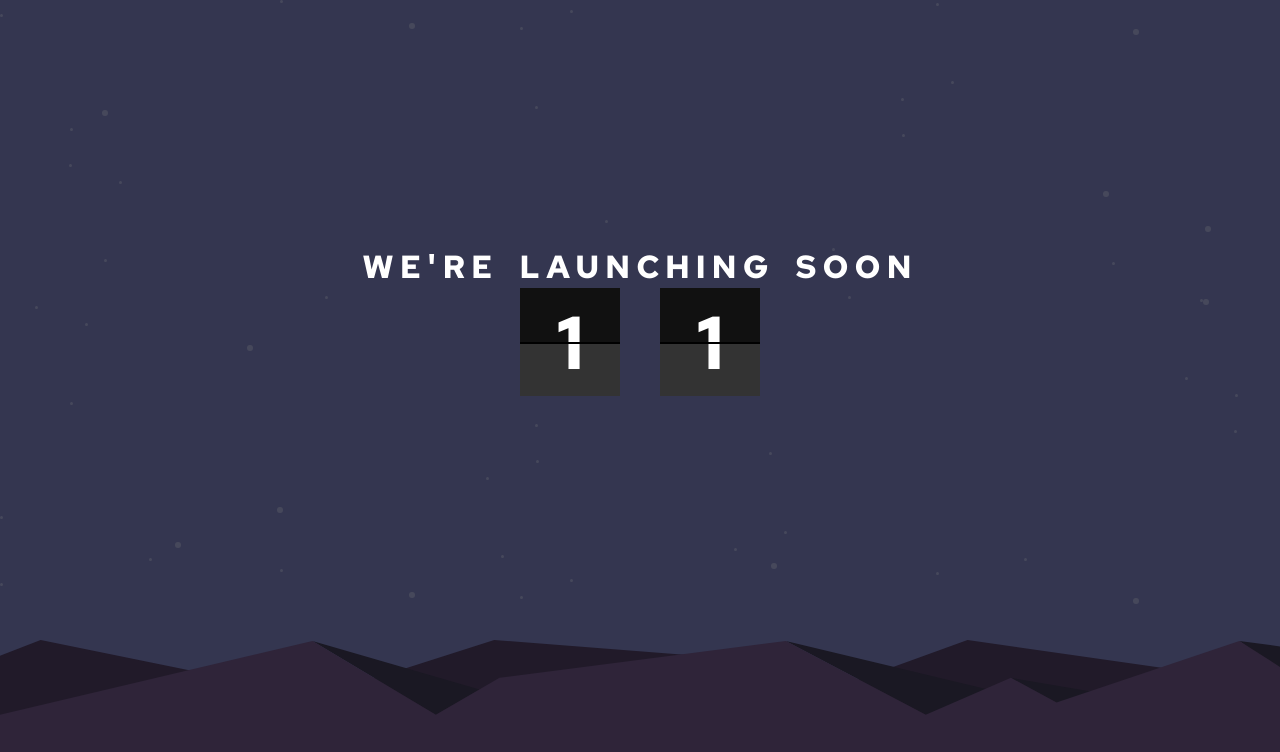
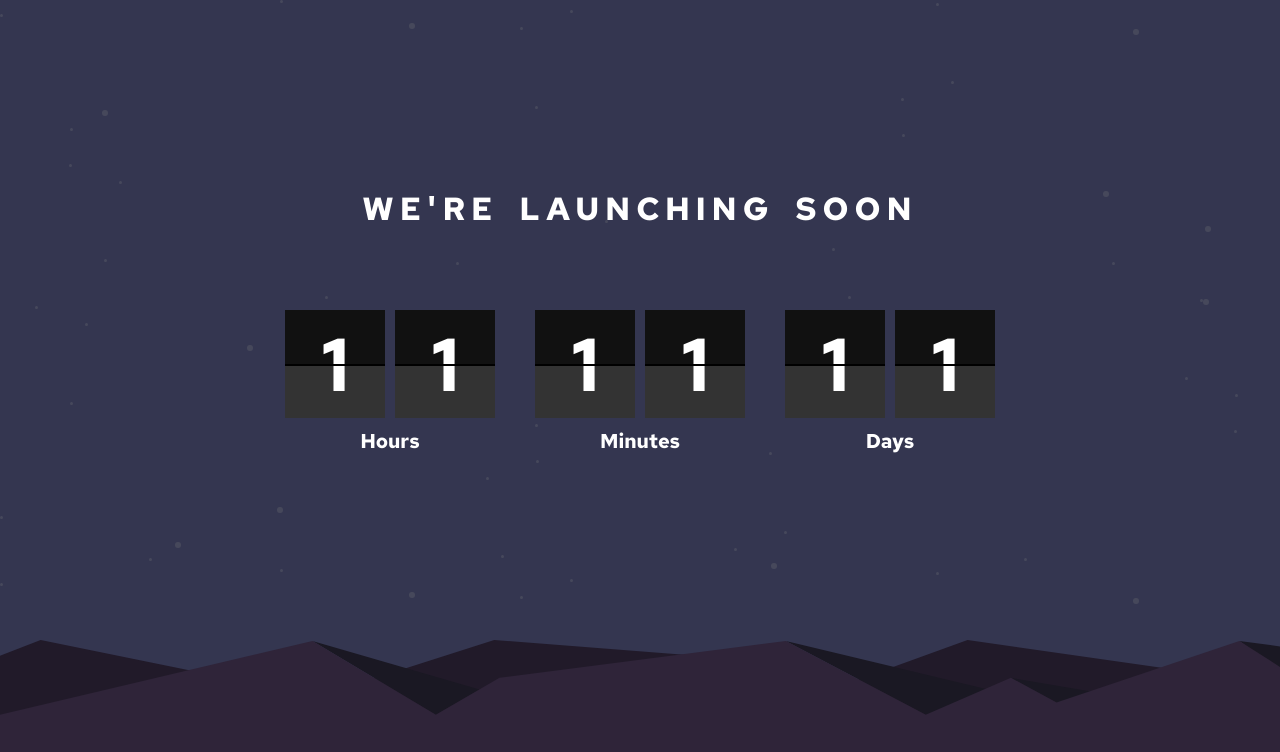
Before and after one commit to PiotrO9/react-countdown-timer, a React (Vite) app: page / in a window 1280 px wide. Shown: the top 752 px of the page. Built offline with nearby package versions, Linux system fonts and the light colour scheme.

Commit message:
Add SegmentTimeSpan component

```diff
--- a/src/App.scss
+++ b/src/App.scss
@@ -11,6 +11,7 @@
     justify-content: center;
     align-items: center;
     height: 80%;
+    gap: 80px;
 
       h1 {
           font-family: 'Red Hat Text', sans-serif;
@@ -25,7 +26,7 @@
             flex-direction: row;
             gap: 40px;
         }
-    }
+  }
 
   footer {
     position: absolute;
--- a/src/App.tsx
+++ b/src/App.tsx
@@ -1,6 +1,6 @@
 import { useState, useEffect } from 'react'
 import './App.scss'
-import Segment from './components/Segment'
+import SegmentTimeSpan from './components/SegmentTimeSpan'
 
 function App() {
   const [time, setTime] = useState<number>(1)
@@ -12,8 +12,9 @@ function App() {
           We're launching soon
         </h1>
         <div className="timerContainer">
-          <Segment number={time}/>
-          <Segment number={time}/>
+        <SegmentTimeSpan timeUnit={"Hours"}/>
+        <SegmentTimeSpan timeUnit={"Minutes"}/>
+        <SegmentTimeSpan timeUnit={"Days"}/>
         </div>
       </main>
       <footer>
--- /dev/null
+++ b/src/components/SegmentTimeSpan.scss
@@ -0,0 +1,22 @@
+@import '../variables.scss';
+
+.SegmentTimeSpan {
+    display: flex;
+    flex-direction: column;
+    gap: 10px;
+
+    .Segments {
+        display: flex;
+        flex-direction: row;
+        gap: 10px
+    }
+
+    .TimeUnit {
+        p {
+            color: white;
+            font-family: 'Red Hat Text', sans-serif;
+            text-align: center;
+            font-size: 20px;
+        }
+    }
+}
--- /dev/null
+++ b/src/components/SegmentTimeSpan.tsx
@@ -0,0 +1,18 @@
+import Segment from "./Segment"
+import './SegmentTimeSpan.scss'
+
+function SegmentTimeSpan(props: any) {
+    return (
+        <div className="SegmentTimeSpan">
+            <div className="Segments">
+                <Segment number={1}/>
+                <Segment number={1}/>
+            </div>
+            <div className="TimeUnit">
+                <p>{props.timeUnit}</p>
+            </div>
+        </div>
+    )
+}
+
+export default SegmentTimeSpan
```
